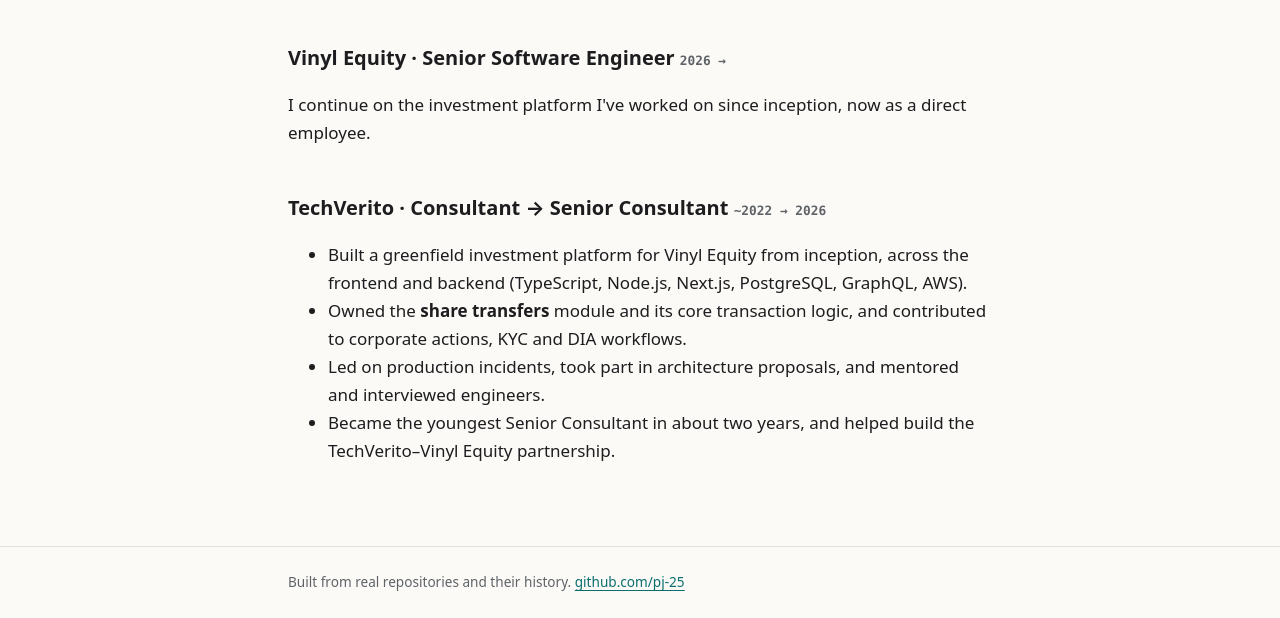
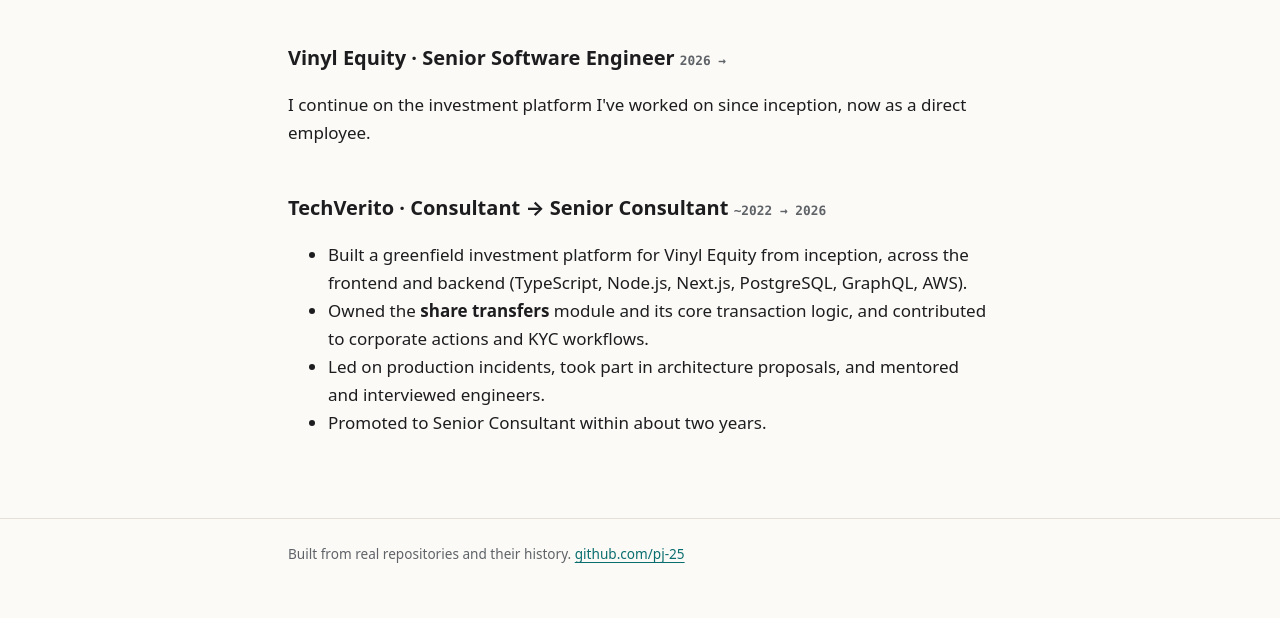
Before and after one commit to pj-25/pj-25.github.io, an Astro site: page /experience in a window 1280 px wide. Shown: the part 229-847 px from the top of the page. After the commit the page ends 819 px from the top, so only its background shows below. Built offline with nearby package versions, Linux system fonts and the light colour scheme; Astro itself is replaced by a stand-in of ours.

Commit message:
feat: scope experience wording; GitHub Pages deploy workflow
Co-Authored-By: Claude Opus 5.5 <noreply@anthropic.com>

```diff
--- a/src/pages/experience.astro
+++ b/src/pages/experience.astro
@@ -9,8 +9,8 @@ import Base from '../layouts/Base.astro';
   <h2>TechVerito · Consultant → Senior Consultant <span class="meta">~2022 → 2026</span></h2>
   <ul>
     <li>Built a greenfield investment platform for Vinyl Equity from inception, across the frontend and backend (TypeScript, Node.js, Next.js, PostgreSQL, GraphQL, AWS).</li>
-    <li>Owned the <b>share transfers</b> module and its core transaction logic, and contributed to corporate actions, KYC and DIA workflows.</li>
+    <li>Owned the <b>share transfers</b> module and its core transaction logic, and contributed to corporate actions and KYC workflows.</li>
     <li>Led on production incidents, took part in architecture proposals, and mentored and interviewed engineers.</li>
-    <li>Became the youngest Senior Consultant in about two years, and helped build the TechVerito–Vinyl Equity partnership.</li>
+    <li>Promoted to Senior Consultant within about two years.</li>
   </ul>
 </Base>
```
Also changed, not shown: .github/workflows/deploy.yml (added).
